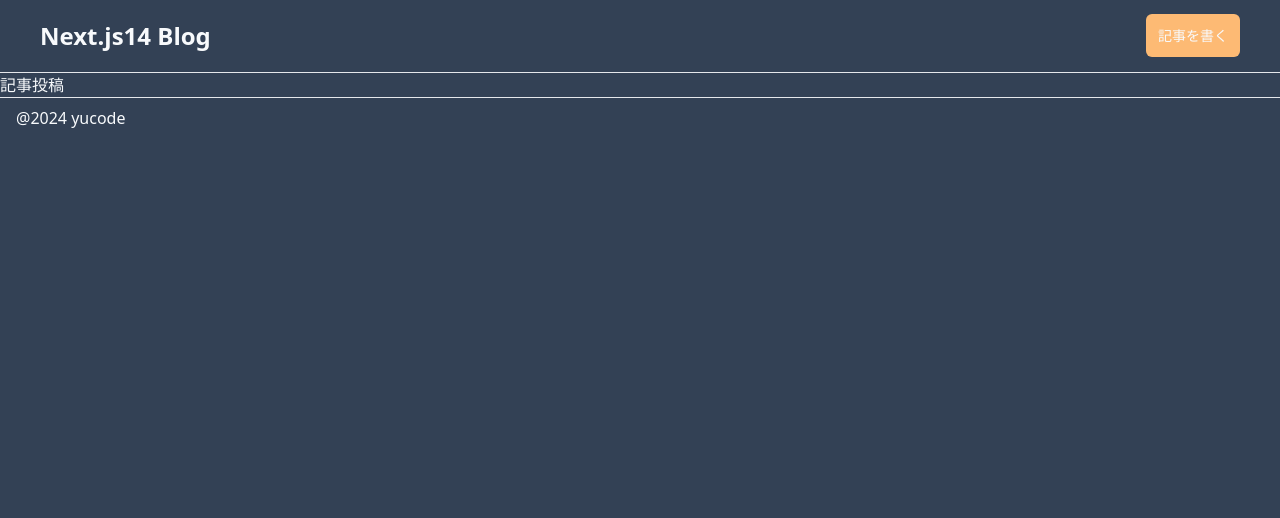
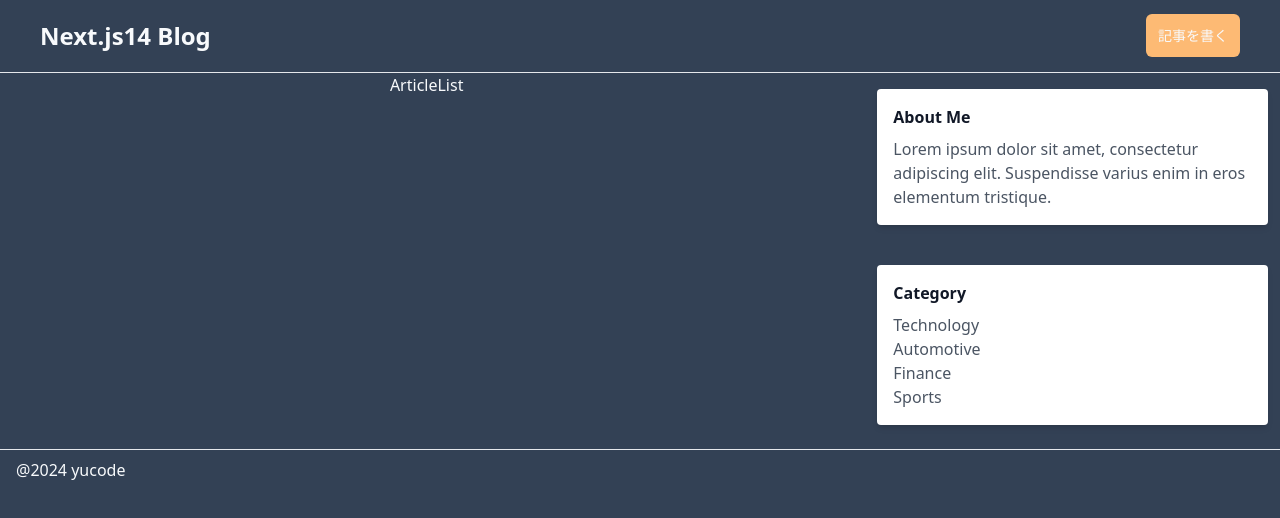
Before and after one commit to suzuyu0115/nextjs14-blog, a Next.js app: page / in a window 1280 px wide. Shown: the top 518 px of the page. Built offline with nearby package versions, Linux system fonts and the light colour scheme.

Commit message:
18. page.tsxの中身を記述してsectionを追加してみよう

```diff
--- /dev/null
+++ b/src/app/components/ArticleList.tsx
@@ -0,0 +1,9 @@
+import React from 'react'
+
+const ArticleList = () => {
+  return (
+    <div>ArticleList</div>
+  )
+}
+
+export default ArticleList
--- a/src/app/page.tsx
+++ b/src/app/page.tsx
@@ -1,5 +1,39 @@
-import Image from "next/image";
+import Image from "next/image"
+import ArticleList from './components/ArticleList'
 
 export default function Home() {
-  return <div>記事投稿</div>;
+  return (
+    <div className="md:flex">
+      <section className="w-full md:w-2/3 flex flex-col items-center px-3">
+        <ArticleList />
+      </section>
+
+      <aside className="w-full md:w-1/3 flex flex-col items-center px-3 md:pl-6">
+        <div className="bg-white shadow-md rounded p-4 mb-6 mt-4">
+          <h3 className="font-bold text-gray-900 mb-2">About Me</h3>
+          <p className="text-gray-600">
+            Lorem ipsum dolor sit amet, consectetur adipiscing elit. Suspendisse
+            varius enim in eros elementum tristique.
+          </p>
+        </div>
+        <div className="bg-white shadow-md rounded p-4 mb-6 mt-4 w-full">
+          <h3 className="font-bold text-gray-900 mb-2">Category</h3>
+          <ul className="text-gray-600 mt-2">
+            <li>
+              <a href="#">Technology</a>
+            </li>
+            <li>
+              <a href="#">Automotive</a>
+            </li>
+            <li>
+              <a href="#">Finance</a>
+            </li>
+            <li>
+              <a href="#">Sports</a>
+            </li>
+          </ul>
+        </div>
+      </aside>
+    </div>
+  );
 }
```
